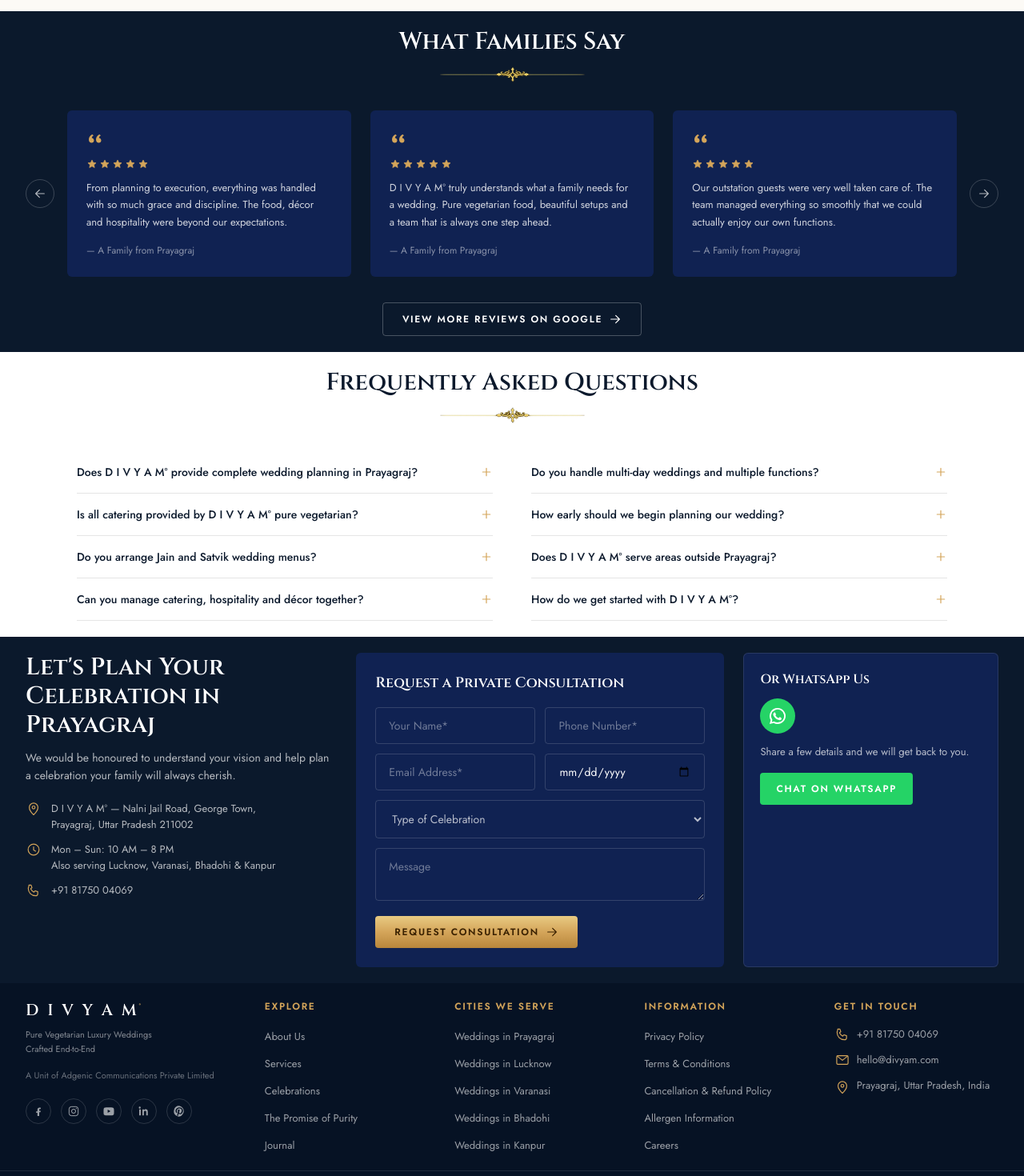
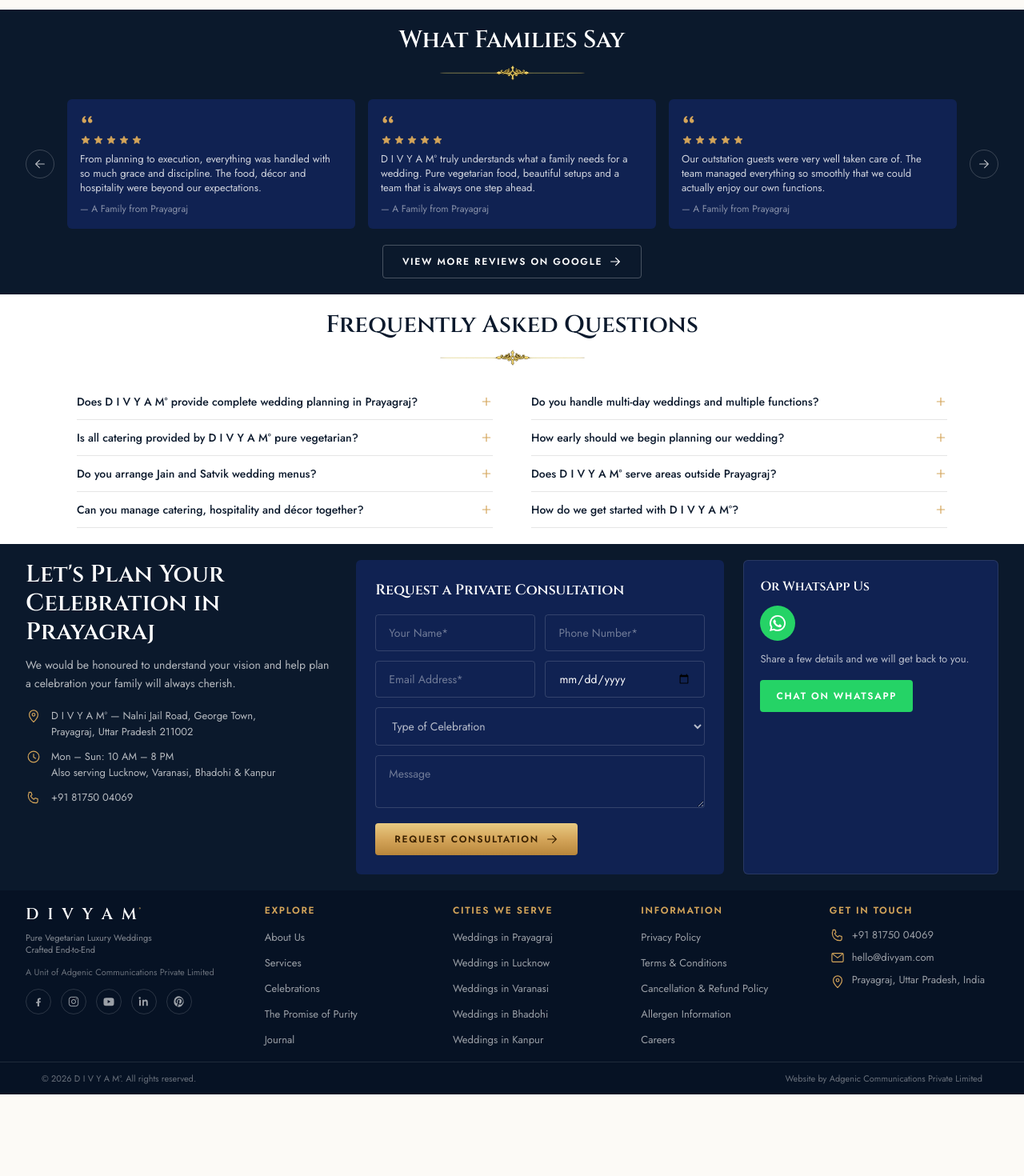
Before and after one commit to Atul3007/divyam-wedding-app, a Next.js app: page / in a window 1280 px wide. Shown: the part 2420-3890 px from the top of the page at 80% size. After the commit the page ends 3788 px from the top, so only its background shows below. Built offline with nearby package versions, Linux system fonts and the light colour scheme.

Commit message:
fix spacing

```diff
--- a/src/components/FAQ.tsx
+++ b/src/components/FAQ.tsx
@@ -48,12 +48,12 @@
       <button
         type="button"
         onClick={() => setOpen((v) => !v)}
-        className="flex w-full items-center justify-between gap-4 py-4 text-left text-sm font-medium text-ink"
+        className="flex w-full items-center justify-between gap-4 py-3 text-left text-sm font-medium text-ink"
       >
         {q}
         <PlusIcon className={`h-4 w-4 shrink-0 text-gold transition ${open ? "rotate-45" : ""}`} />
       </button>
-      {open && <p className="pb-4 text-[13px] leading-relaxed text-ink-muted">{a}</p>}
+      {open && <p className="pb-3 text-[13px] leading-relaxed text-ink-muted">{a}</p>}
     </div>
   );
 }
@@ -68,7 +68,7 @@
       <div className="mx-auto max-w-6xl 2xl:max-w-[1440px] px-5 lg:px-8">
         <SectionHeading title="Frequently Asked Questions" />
 
-        <div className="mt-8 grid grid-cols-1 gap-x-12 lg:grid-cols-2">
+        <div className="mt-5 grid grid-cols-1 gap-x-12 lg:grid-cols-2">
           <ScrollReveal variant="left">
             {left.map((f) => (
               <FaqItem key={f.q} {...f} />
--- a/src/components/Footer.tsx
+++ b/src/components/Footer.tsx
@@ -32,19 +32,19 @@
 export default function Footer() {
   return (
     <footer className="bg-navy-dark text-white/70">
-      <div className="mx-auto max-w-7xl 2xl:max-w-[1600px] px-5 py-5 lg:px-8">
-        <div className="grid grid-cols-1 gap-8 sm:grid-cols-2 lg:grid-cols-[1.3fr_1fr_1fr_1fr_1fr]">
+      <div className="mx-auto max-w-7xl 2xl:max-w-[1600px] px-5 py-4 lg:px-8">
+        <div className="grid grid-cols-1 gap-6 sm:grid-cols-2 lg:grid-cols-[1.3fr_1fr_1fr_1fr_1fr]">
           <div>
             <div className="font-display text-xl font-semibold tracking-wide-xs text-white">
               D I V Y A M<span className="align-super text-[0.5em] text-gold">°</span>
             </div>
-            <p className="mt-2 text-[11px] leading-relaxed text-white/50">
+            <p className="mt-2 text-[11px] leading-snug text-white/50">
               Pure Vegetarian Luxury Weddings
               <br />
               Crafted End-to-End
             </p>
-            <p className="mt-4 text-[11px] text-white/40">A Unit of Adgenic Communications Private Limited</p>
-            <div className="mt-5 flex gap-3">
+            <p className="mt-3 text-[11px] text-white/40">A Unit of Adgenic Communications Private Limited</p>
+            <div className="mt-3 flex gap-3">
               {socials.map((Icon, i) => (
                 <a
                   key={i}
@@ -60,7 +60,7 @@
           {columns.map((col) => (
             <div key={col.title}>
               <h4 className="text-[12px] font-semibold uppercase tracking-wide-xs text-gold">{col.title}</h4>
-              <ul className="mt-4 space-y-2.5">
+              <ul className="mt-3 space-y-2">
                 {col.links.map((link) => (
                   <li key={link}>
                     <a href="#" className="text-[13px] text-white/60 hover:text-white">
@@ -74,7 +74,7 @@
 
           <div>
             <h4 className="text-[12px] font-semibold uppercase tracking-wide-xs text-gold">Get in Touch</h4>
-            <ul className="mt-4 space-y-3 text-[13px] text-white/60">
+            <ul className="mt-3 space-y-2 text-[13px] text-white/60">
               <li className="flex items-center gap-2">
                 <PhoneIcon className="h-5 w-5 text-gold" />
                 +91 81750 04069
@@ -92,7 +92,7 @@
         </div>
       </div>
 
-      <div className="border-t border-white/10 px-5 py-4">
+      <div className="border-t border-white/10 px-5 py-3">
         <div className="mx-auto flex max-w-7xl 2xl:max-w-[1600px] flex-col items-center justify-between gap-2 text-[11px] text-white/40 sm:flex-row lg:px-8">
           <p>© 2026 D I V Y A M°. All rights reserved.</p>
           <p>Website by Adgenic Communications Private Limited</p>
--- a/src/components/LocalPlanning.tsx
+++ b/src/components/LocalPlanning.tsx
@@ -44,7 +44,7 @@
         <div className="mt-5 grid grid-cols-1 gap-4 sm:grid-cols-2 lg:grid-cols-6">
           {items.map(({ icon: Icon, title, text }, i) => (
             <ScrollReveal key={title} delay={i * 150} duration={850} variant="right" className="h-full">
-              <div className="flex h-full items-start gap-2 rounded-md border border-black/15 bg-white px-3 py-4 text-left shadow-sm">
+              <div className="flex h-full items-start gap-2 rounded-md bg-white px-3 py-4 text-left">
                 <Icon className="h-12 w-12 shrink-0 text-gold" />
                 <div>
                   <h3 className="font-display text-sm font-semibold text-ink">{title}</h3>
--- a/src/components/Testimonials.tsx
+++ b/src/components/Testimonials.tsx
@@ -33,7 +33,7 @@
       <div className="mx-auto max-w-7xl 2xl:max-w-[1600px] px-5 lg:px-8">
         <SectionHeading title="What Families Say" light />
 
-        <div className="mt-8 flex items-center gap-4">
+        <div className="mt-5 flex items-center gap-4">
           <button
             type="button"
             onClick={prev}
@@ -43,18 +43,18 @@
             <ArrowRightIcon className="h-4 w-4 rotate-180" />
           </button>
 
-          <div className="grid flex-1 grid-cols-1 gap-6 lg:grid-cols-3">
+          <div className="grid flex-1 grid-cols-1 gap-4 lg:grid-cols-3">
             {visible.map((r, i) => (
               <ScrollReveal key={`${r.name}-${start}-${i}`} delay={i * 140} variant="up">
-                <div className="rounded-md bg-navy-light p-6">
-                  <QuoteIcon className="h-6 w-6 text-gold" />
-                  <div className="mt-3 flex gap-0.5">
+                <div className="rounded-md bg-navy-light p-4">
+                  <QuoteIcon className="h-5 w-5 text-gold" />
+                  <div className="mt-2 flex gap-0.5">
                     {Array.from({ length: 5 }).map((_, s) => (
                       <StarIcon key={s} className="h-3.5 w-3.5 text-gold" />
                     ))}
                   </div>
-                  <p className="mt-3 text-[13px] leading-relaxed text-white/80">{r.text}</p>
-                  <p className="mt-4 text-[12px] text-white/50">— {r.name}</p>
+                  <p className="mt-2 text-[13px] leading-snug text-white/80">{r.text}</p>
+                  <p className="mt-2 text-[12px] text-white/50">— {r.name}</p>
                 </div>
               </ScrollReveal>
             ))}
@@ -70,7 +70,7 @@
           </button>
         </div>
 
-        <div className="mt-8 flex justify-center">
+        <div className="mt-5 flex justify-center">
           <a
             href="https://www.google.com/search?q=divyam+weddings+reviews"
             className="inline-flex items-center gap-2 rounded-sm border border-white/25 px-6 py-3 text-xs font-semibold uppercase tracking-wide-xs text-white transition hover:border-gold hover:text-gold"
```
